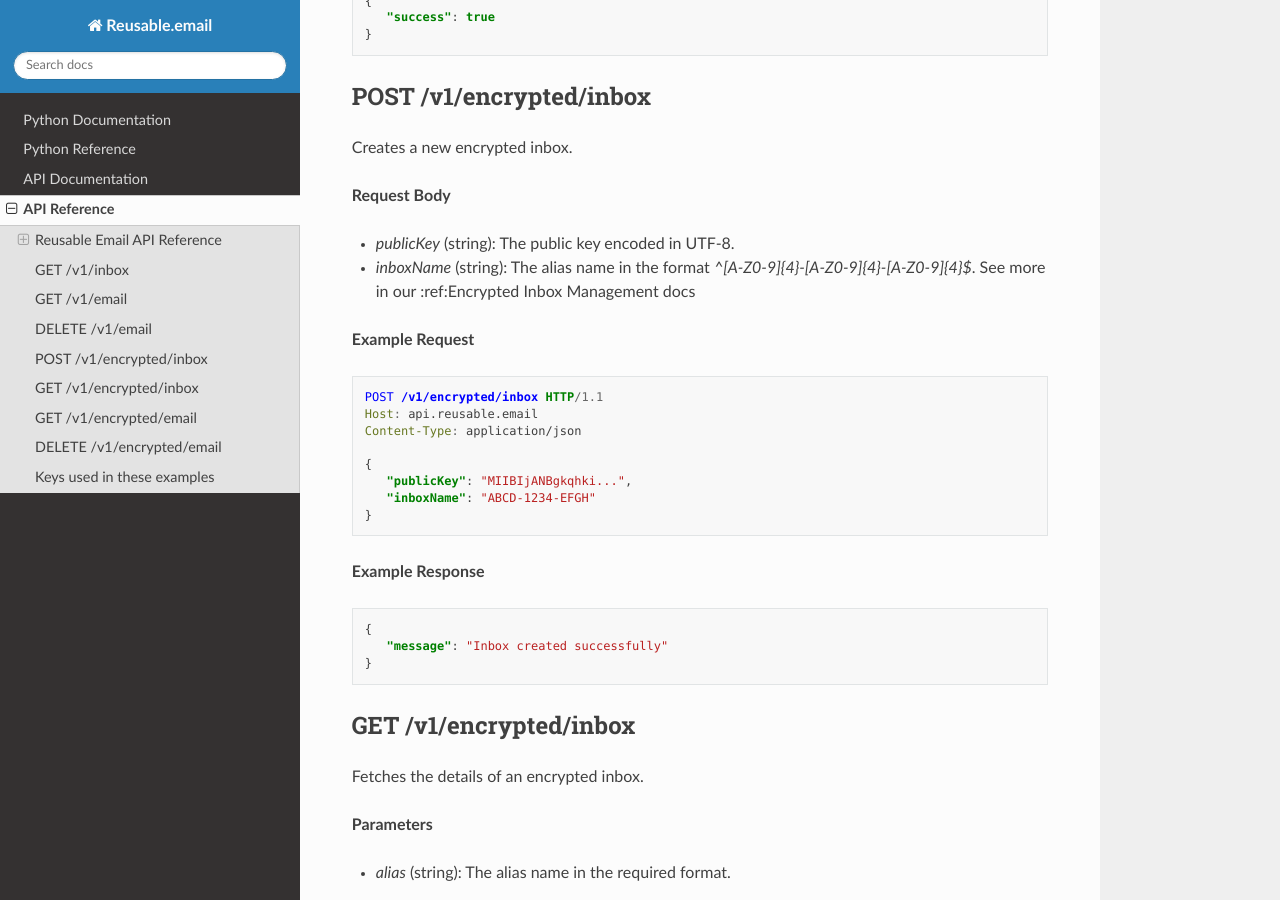
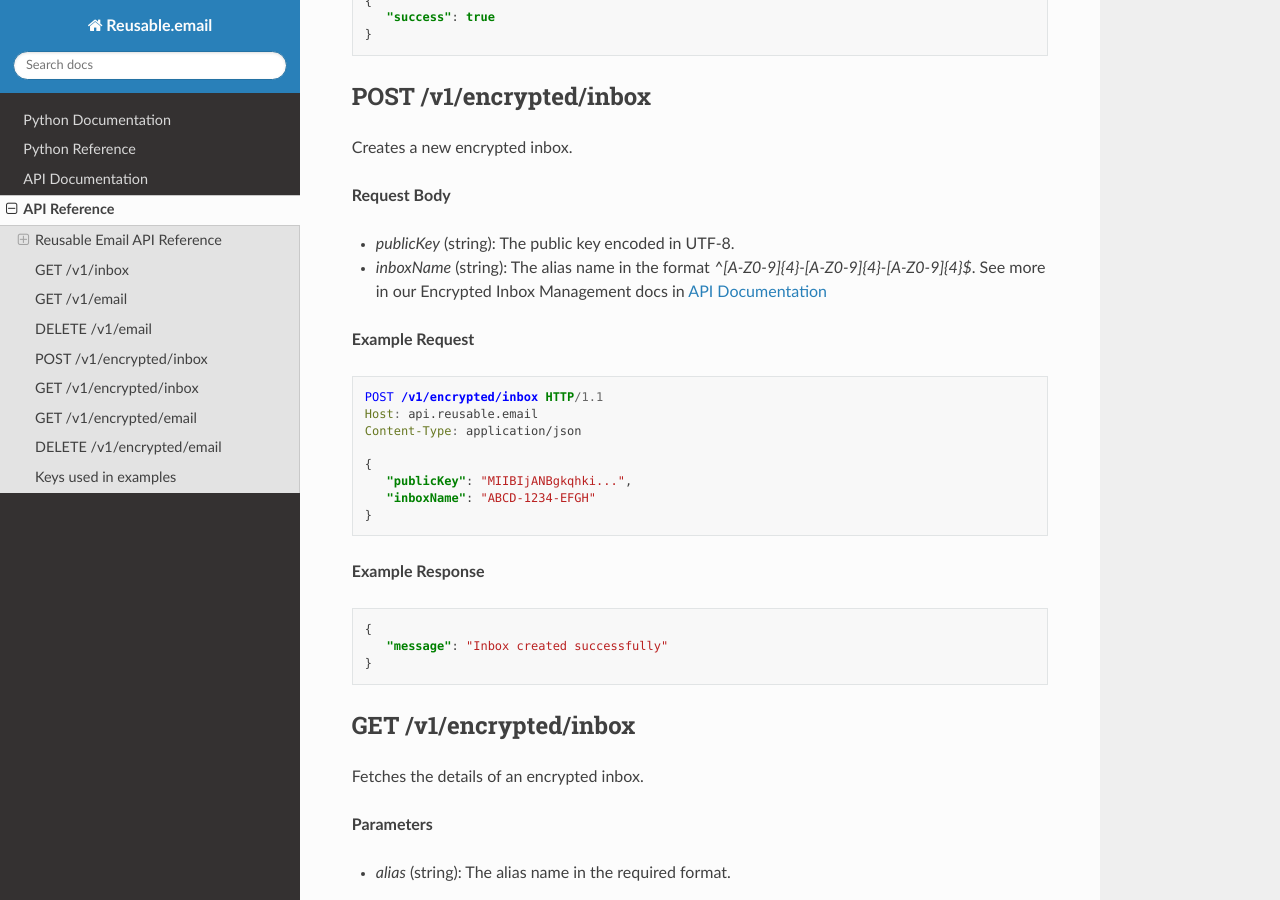
Before and after one commit to Carter2565/Reusable-email, a Sphinx documentation site: the page built from docs/source/api.rst, in a window 1280 px wide and 900 px high, scrolled down 2055 px. Built offline with Sphinx 7.4.7 and the Read the Docs theme 3.1.0, drawn with Linux system fonts in a browser that asks for light colours; some of the changed text lies outside the part shown.

Commit message:
modified:   docs/source/api.rst

```diff
--- a/docs/source/api.rst
+++ b/docs/source/api.rst
@@ -116,7 +116,7 @@ Creates a new encrypted inbox.
 **Request Body**
 
 - `publicKey` (string): The public key encoded in UTF-8.
-- `inboxName` (string): The alias name in the format `^[A-Z0-9]{4}-[A-Z0-9]{4}-[A-Z0-9]{4}$`. See more in our :ref:Encrypted Inbox Management docs
+- `inboxName` (string): The alias name in the format `^[A-Z0-9]{4}-[A-Z0-9]{4}-[A-Z0-9]{4}$`. See more in our Encrypted Inbox Management docs in :doc:`api-usage`
 
 
 **Example Request**
@@ -229,8 +229,8 @@ Deletes a specific encrypted email.
    }
 
 
-Keys used in these examples
-~~~~~~~~~~~~~~~~~~~~~~~~~~~~
+Keys used in examples
+~~~~~~~~~~~~~~~~~~~~~
 
 **Public Key**
 
```
